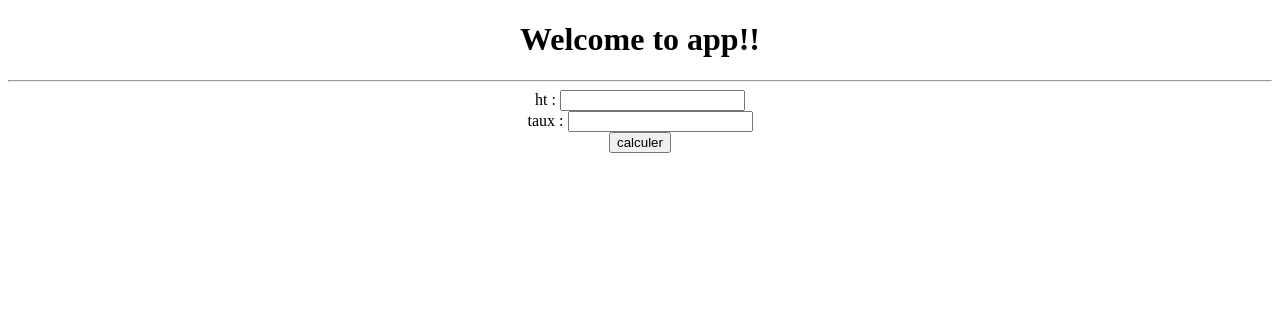
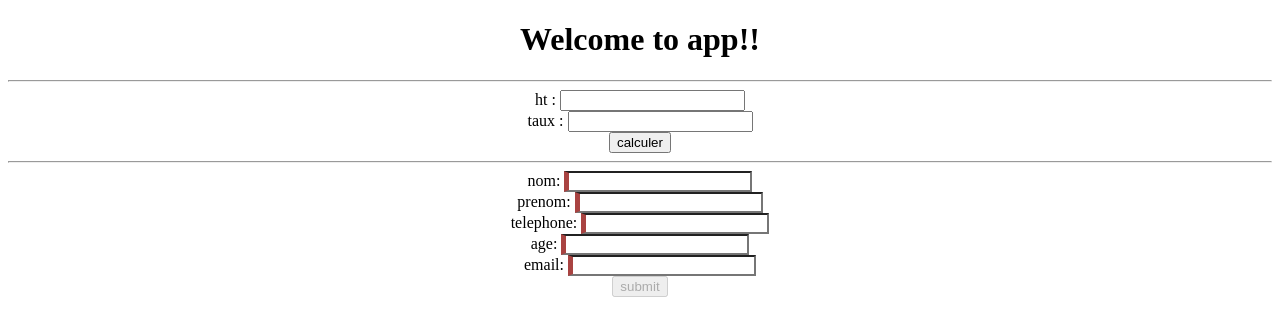
Before and after one commit to didier-tp/ibdef_angular, an Angular app: page / in a window 1280 px wide. Shown: the top 336 px of the page. Built offline with nearby package versions, Linux system fonts and the light colour scheme.

Commit message:
nouvelle version

```diff
--- a/src/app/app.component.html
+++ b/src/app/app.component.html
@@ -5,4 +5,6 @@
   </h1>
   <hr/>
   <app-tva></app-tva>
+  <hr/>
+  <app-inscription></app-inscription>
 </div>
--- a/src/app/app.module.ts
+++ b/src/app/app.module.ts
@@ -4,11 +4,13 @@ import { NgModule } from '@angular/core';
 import { AppComponent } from './app.component';
 import { TvaComponent } from './tva/tva.component';
 import { FormsModule } from '@angular/forms';
+import { InscriptionComponent } from './inscription/inscription.component';
 
 @NgModule({
   declarations: [
     AppComponent,
-    TvaComponent
+    TvaComponent,
+    InscriptionComponent
   ],
   imports: [
     BrowserModule , FormsModule
--- /dev/null
+++ b/src/app/client.ts
@@ -0,0 +1,7 @@
+export class Client {
+    nom : string;
+    prenom : string ;
+    telephone : string ;
+    age : number;
+    email : string;
+}
--- /dev/null
+++ b/src/app/inscription/inscription.component.css
@@ -0,0 +1,6 @@
+.ng-valid[required] {
+    border-left: 5px solid #42A948; /* green */
+    }
+input.ng-invalid {
+    border-left: 5px solid #A94341; /* red */
+    }
--- /dev/null
+++ b/src/app/inscription/inscription.component.html
@@ -0,0 +1,35 @@
+<form #formXy="ngForm" [hidden]="submitted"
+    (mouseenter)="onFormInit()"  >
+
+  <label for="nom">nom: </label>
+  <input [(ngModel)]="client.nom"  name="nom" required/> <br/>
+
+
+  <label for="prenom">prenom: </label>
+  <input [(ngModel)]="client.prenom"
+               name="prenom" required/> <br/>
+
+
+  <label for="telephone">telephone: </label>
+  <input [(ngModel)]="client.telephone" required
+           name="telephone" /> <br/>
+
+
+ <label for="age">age: </label>
+  <input [(ngModel)]="client.age" type="number"
+             name="age" required/> <br/>
+
+
+  <label for="email">email: </label>
+  <input [(ngModel)]="client.email"
+           name="email" pattern="[a-z0-9._%+-]+@[a-z0-9.-]+\.[a-z]{2,4}$" required/> <br/>
+
+
+    <input type="button" class="btn btn-primary" (click)="onSubmit()"
+            value="submit"
+            [disabled]="!formXy.form.valid" /> <br/>
+</form>
+<div [hidden]="!submitted">
+   client : {{client | json }} <br/>
+   <input type="button" (click)="onResetForm()" value="reset" />
+</div>
--- /dev/null
+++ b/src/app/inscription/inscription.component.ts
@@ -0,0 +1,44 @@
+import { Component, OnInit, ViewChild } from '@angular/core';
+import { Client } from '../client';
+import { NgForm, Validators } from '@angular/forms';
+import { ValidatePositif } from '../positif.validator';
+
+@Component({
+  selector: 'app-inscription',
+  templateUrl: './inscription.component.html',
+  styleUrls: ['./inscription.component.css']
+})
+export class InscriptionComponent implements OnInit {
+
+  @ViewChild('formXy') form : NgForm ;
+
+  client : Client = new Client();
+  submitted: boolean = false;
+  onSubmit(){
+    this.submitted = true;
+   //futur envoi via appel WS REST en post
+  }
+
+  constructor() { }
+
+  ngOnInit() {
+  }
+
+  onResetForm(){
+    this.client = new Client();
+    this.submitted = false;
+  }
+
+  onFormInit(){
+    this.form.controls['telephone'].setValidators(
+      [Validators.required ,
+      Validators.minLength(10)
+    ]);
+
+    this.form.controls['age'].setValidators(
+      [Validators.required ,
+        ValidatePositif , Validators.max(150)
+    ]);
+  }
+
+}
--- /dev/null
+++ b/src/app/positif.validator.ts
@@ -0,0 +1,10 @@
+import { AbstractControl } from '@angular/forms';
+export function ValidatePositif(control: AbstractControl) {
+if (! control.value) {
+     return { invalidValue: true }; //return { errorKeyname : true } if invalid
+}
+if (Number(control.value)<0) {
+    return { invalidValue: true }; //return { errorKeyname : true } if invalid
+}
+return null; //return null if ok (no error)
+}
```
Also changed, not shown: 1 other file (tests, documents, lock files or other folders).
